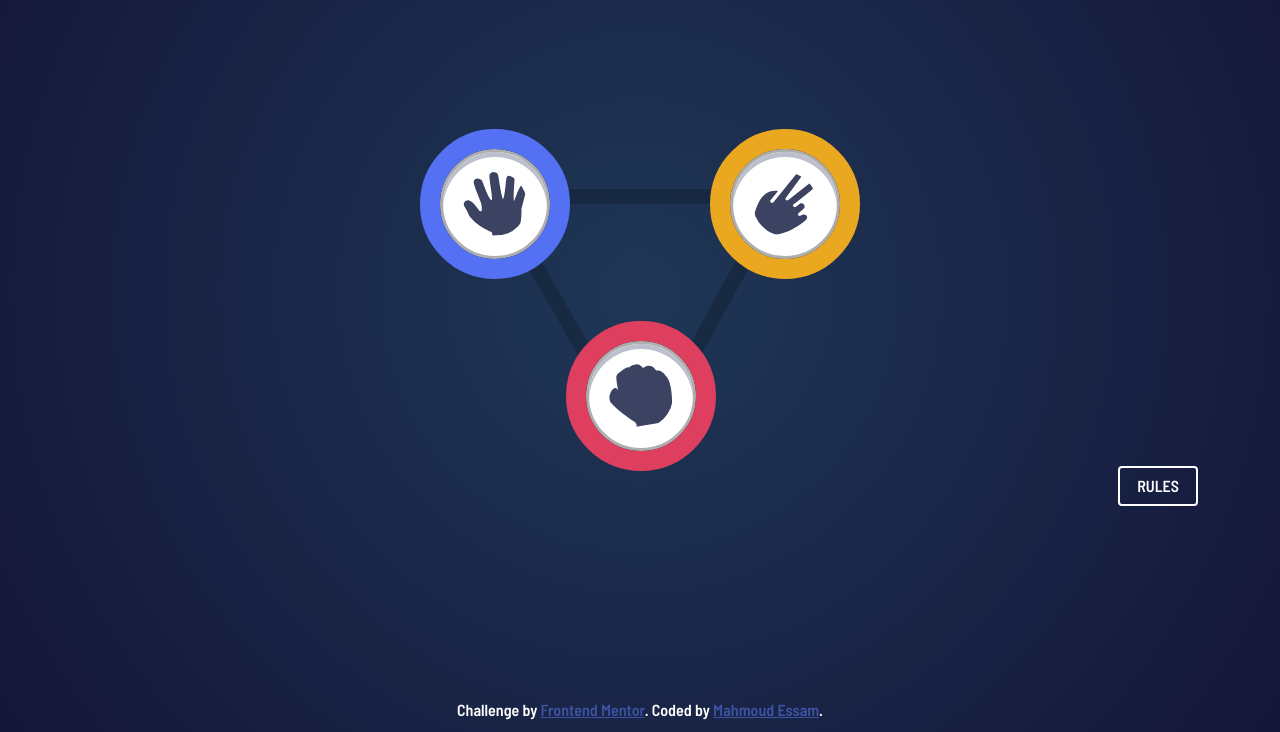
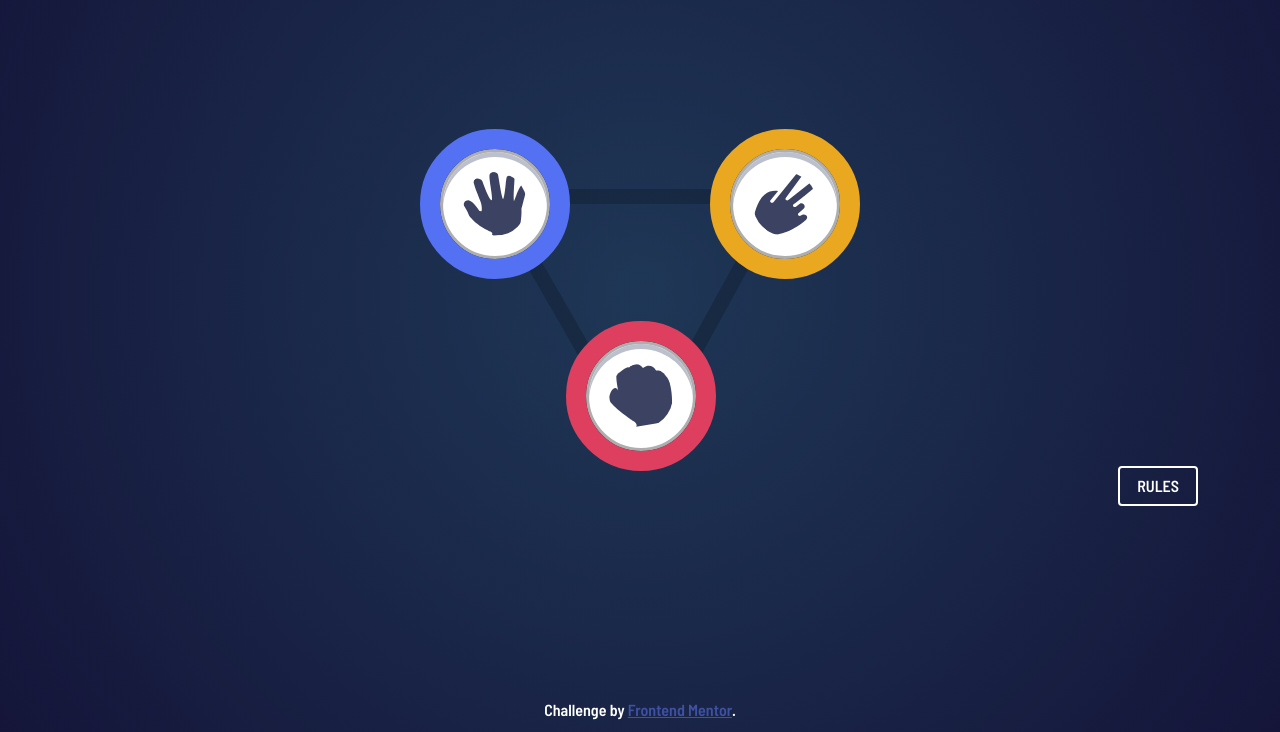
Before and after one commit to MahmoudEssam12/rockPaperScissors, a plain HTML site: page index.html in a window 1280 px wide. Shown: the part 148-880 px from the top of the page. Drawn offline with nearby package versions, Linux system fonts and the light colour scheme.

Commit message:
Update index.html

```diff
--- a/index.html
+++ b/index.html
@@ -70,7 +70,7 @@
 
   <footer class="attribution">
     Challenge by <a href="https://www.frontendmentor.io?ref=challenge" target="_blank">Frontend Mentor</a>.
-    Coded by <a href="https://mahmoud-essam.netlify.app/">Mahmoud Essam</a>.
+
   </footer>
   <script src="https://cdnjs.cloudflare.com/ajax/libs/gsap/3.7.1/gsap.min.js"></script>
   <script src="https://cdn.jsdelivr.net/npm/bootstrap@5.1.0/dist/js/bootstrap.bundle.min.js"
```
